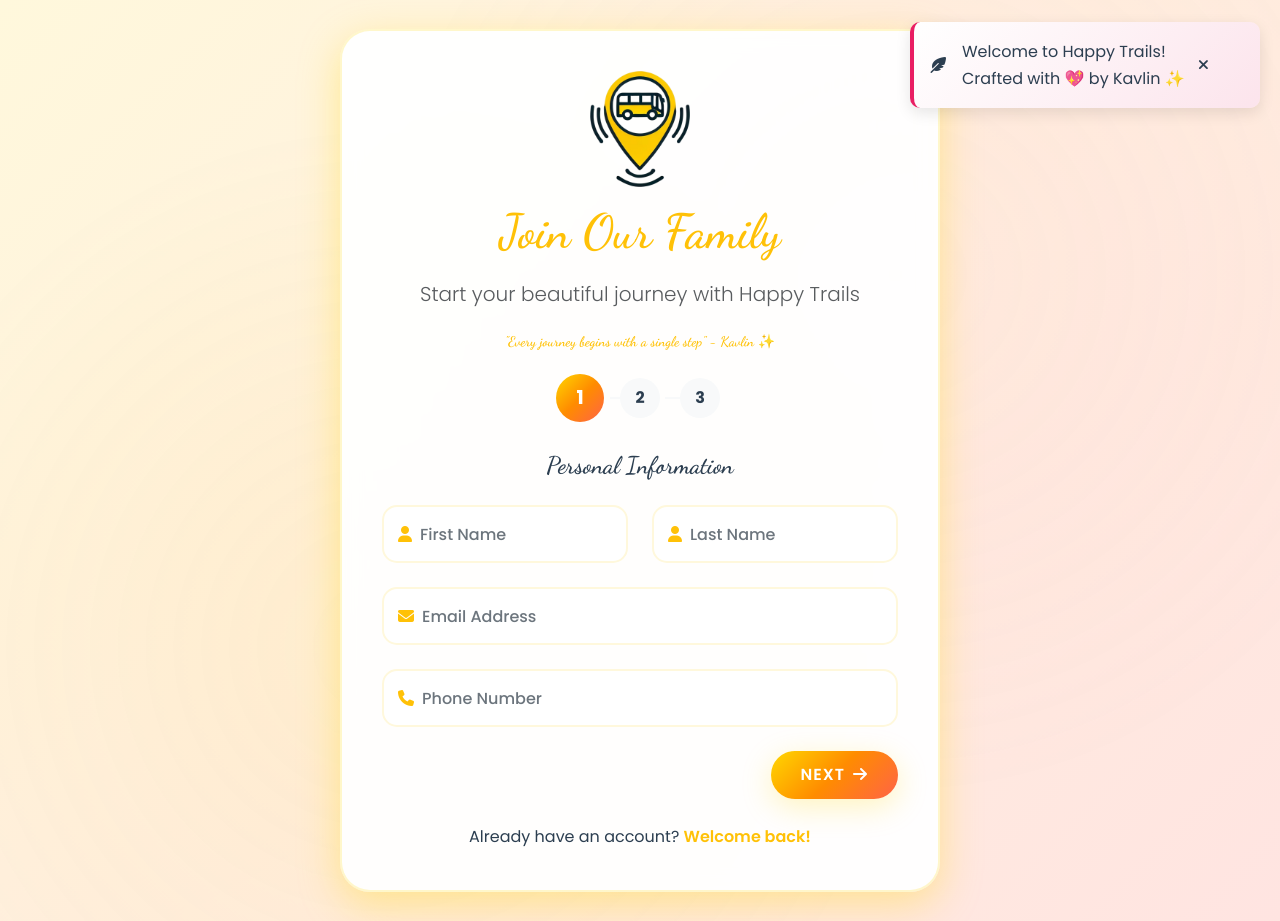
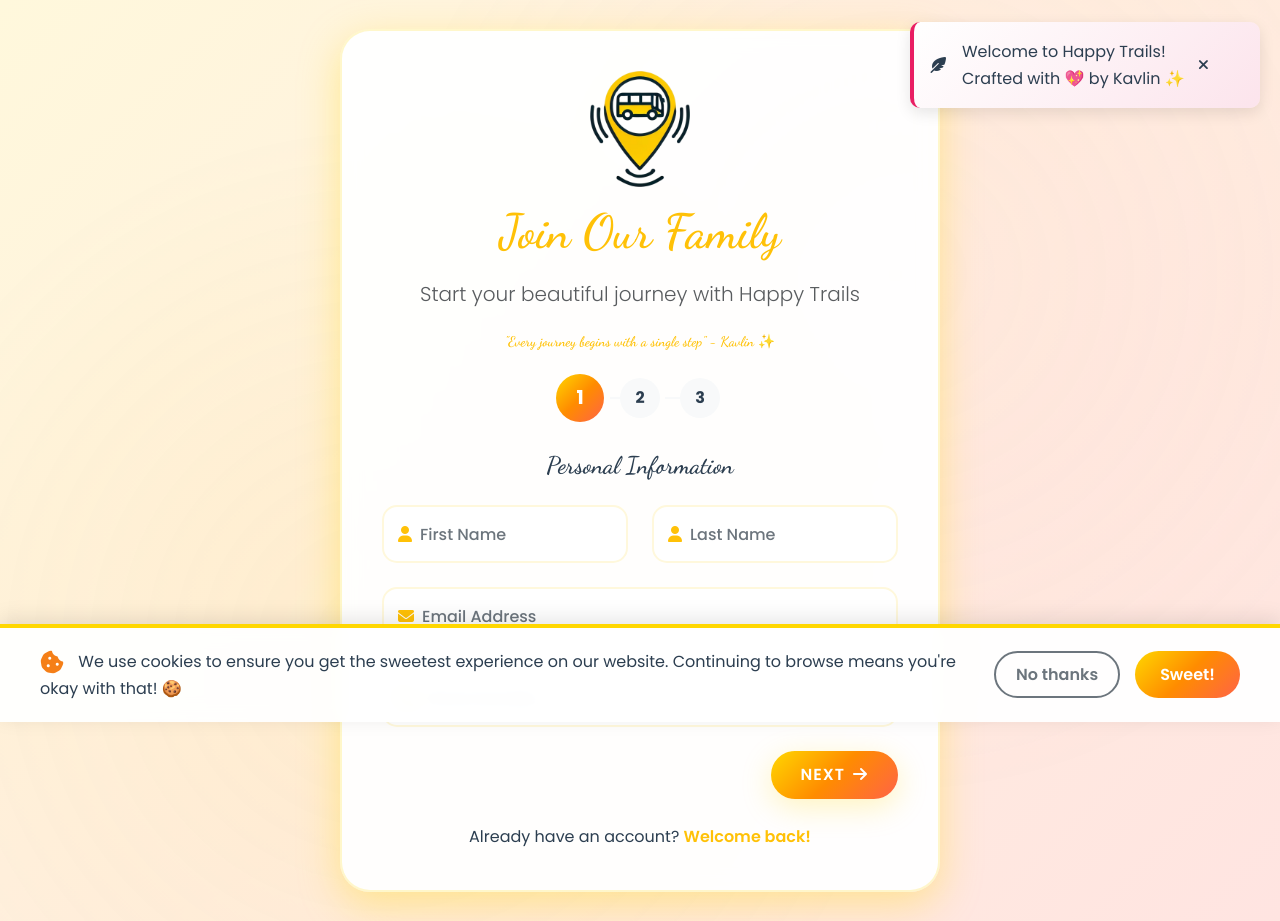
Before and after one commit to Kavlin-Kaur/Happy-Trails, a Flask app: page /signup in a window 1280 px wide. Shown: the part 78-999 px from the top of the page. Run offline with Flask 3, Linux system fonts and the light colour scheme; some libraries are stand-ins or nearby versions.

Commit message:
Implemented a Cookie Consent system that includes a popup component, localStorage-based consent logic, and conditional rendering.

```diff
--- /dev/null
+++ b/static/css/cookie-consent.css
@@ -0,0 +1,96 @@
+/* Cookie Consent Popup Styles */
+#cookie-consent-popup {
+    position: fixed;
+    bottom: 0;
+    left: 0;
+    width: 100%;
+    background: rgba(255, 255, 255, 0.95);
+    backdrop-filter: blur(10px);
+    border-top: 4px solid var(--primary-yellow);
+    box-shadow: 0 -5px 20px rgba(0, 0, 0, 0.1);
+    padding: 20px;
+    z-index: 10000;
+    display: flex;
+    justify-content: center;
+    align-items: center;
+    transform: translateY(100%);
+    transition: transform 0.5s cubic-bezier(0.4, 0, 0.2, 1);
+}
+
+#cookie-consent-popup.show {
+    transform: translateY(0);
+}
+
+.cookie-content {
+    display: flex;
+    align-items: center;
+    justify-content: space-between;
+    width: 100%;
+    max-width: 1200px;
+    gap: 20px;
+    flex-wrap: wrap;
+}
+
+.cookie-text {
+    flex: 1;
+    color: var(--charcoal);
+    font-size: 1rem;
+    margin: 0;
+}
+
+.cookie-text i {
+    color: var(--deep-yellow);
+    font-size: 1.5rem;
+    margin-right: 10px;
+    vertical-align: middle;
+}
+
+.cookie-buttons {
+    display: flex;
+    gap: 15px;
+}
+
+.btn-cookie-accept {
+    background: var(--gradient-sunrise);
+    color: white;
+    border: none;
+    padding: 10px 25px;
+    border-radius: 25px;
+    font-weight: 600;
+    cursor: pointer;
+    transition: transform 0.2s, box-shadow 0.2s;
+}
+
+.btn-cookie-accept:hover {
+    transform: translateY(-2px);
+    box-shadow: 0 4px 10px rgba(255, 215, 0, 0.3);
+}
+
+.btn-cookie-reject {
+    background: transparent;
+    border: 2px solid var(--medium-gray);
+    color: var(--medium-gray);
+    padding: 8px 20px;
+    border-radius: 25px;
+    font-weight: 600;
+    cursor: pointer;
+    transition: all 0.2s;
+}
+
+.btn-cookie-reject:hover {
+    border-color: var(--charcoal);
+    color: var(--charcoal);
+    background: rgba(0, 0, 0, 0.05);
+}
+
+@media (max-width: 768px) {
+    .cookie-content {
+        flex-direction: column;
+        text-align: center;
+    }
+
+    .cookie-buttons {
+        width: 100%;
+        justify-content: center;
+    }
+}
--- /dev/null
+++ b/static/js/cookie-consent.js
@@ -0,0 +1,58 @@
+document.addEventListener('DOMContentLoaded', function () {
+    const cookieConsentKey = 'happyTrailsCookieConsent';
+    const consentValue = localStorage.getItem(cookieConsentKey);
+
+    console.log('Cookie Consent Script Loaded');
+    console.log('Current Consent Value:', consentValue);
+
+    if (!consentValue) {
+        console.log('Showing Cookie Popup');
+        showCookiePopup();
+    } else {
+        console.log('Cookie Popup suppressed because consent exists');
+    }
+
+    function showCookiePopup() {
+        // Create popup element
+        const popup = document.createElement('div');
+        popup.id = 'cookie-consent-popup';
+        popup.innerHTML = `
+            <div class="cookie-content">
+                <p class="cookie-text">
+                    <i class="fas fa-cookie-bite"></i>
+                    We use cookies to ensure you get the sweetest experience on our website.
+                    <span class="d-none d-md-inline">Continuing to browse means you're okay with that! 🍪</span>
+                </p>
+                <div class="cookie-buttons">
+                    <button id="btn-reject-cookies" class="btn-cookie-reject">No thanks</button>
+                    <button id="btn-accept-cookies" class="btn-cookie-accept">Sweet!</button>
+                </div>
+            </div>
+        `;
+
+        document.body.appendChild(popup);
+
+        // Trigger animation after a small delay
+        setTimeout(() => {
+            popup.classList.add('show');
+        }, 100);
+
+        // Add event listeners
+        document.getElementById('btn-accept-cookies').addEventListener('click', function () {
+            localStorage.setItem(cookieConsentKey, 'accepted');
+            hideCookiePopup(popup);
+        });
+
+        document.getElementById('btn-reject-cookies').addEventListener('click', function () {
+            localStorage.setItem(cookieConsentKey, 'rejected');
+            hideCookiePopup(popup);
+        });
+    }
+
+    function hideCookiePopup(popup) {
+        popup.classList.remove('show');
+        setTimeout(() => {
+            popup.remove();
+        }, 500); // Wait for transition to finish
+    }
+});
--- a/templates/base.html
+++ b/templates/base.html
@@ -36,6 +36,10 @@
     <link
       rel="stylesheet"
       href="{{ url_for('static', filename='css/main.css') }}"
+    />
+    <link
+      rel="stylesheet"
+      href="{{ url_for('static', filename='css/cookie-consent.css') }}"
     />
 
     <!-- Favicon -->
@@ -285,6 +289,7 @@
     <!-- Scripts -->
     <script src="https://cdn.jsdelivr.net/npm/bootstrap@5.3.0/dist/js/bootstrap.bundle.min.js"></script>
     <script src="{{ url_for('static', filename='js/main.js') }}"></script>
+    <script src="{{ url_for('static', filename='js/cookie-consent.js') }}"></script>
     {% block extra_js %}{% endblock %}
   </body>
 </html>
```
